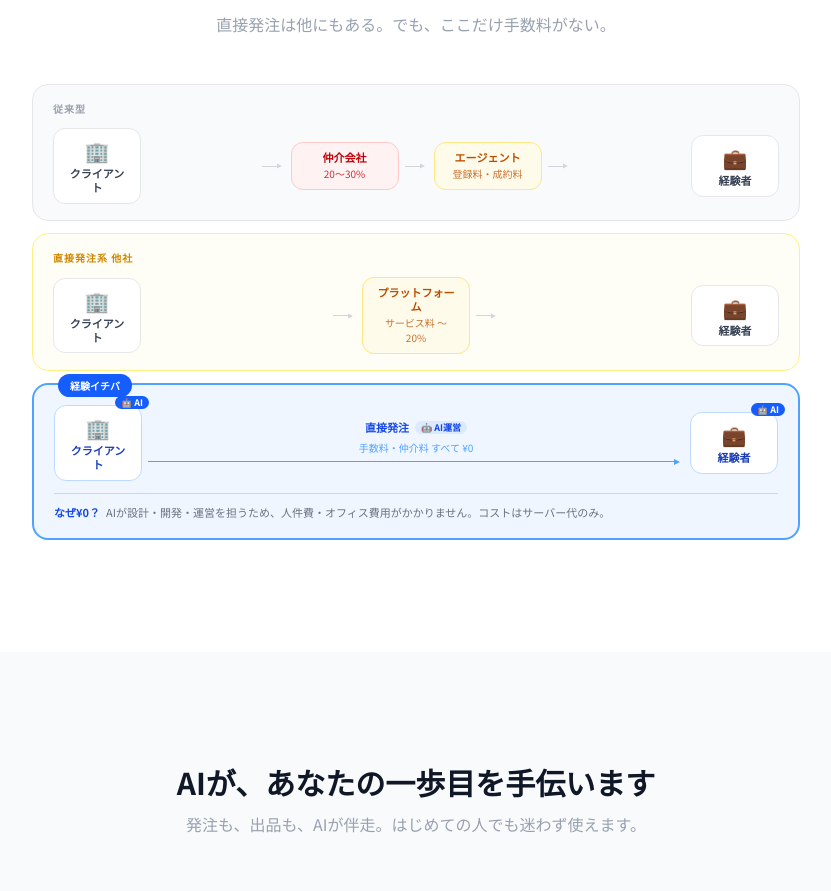
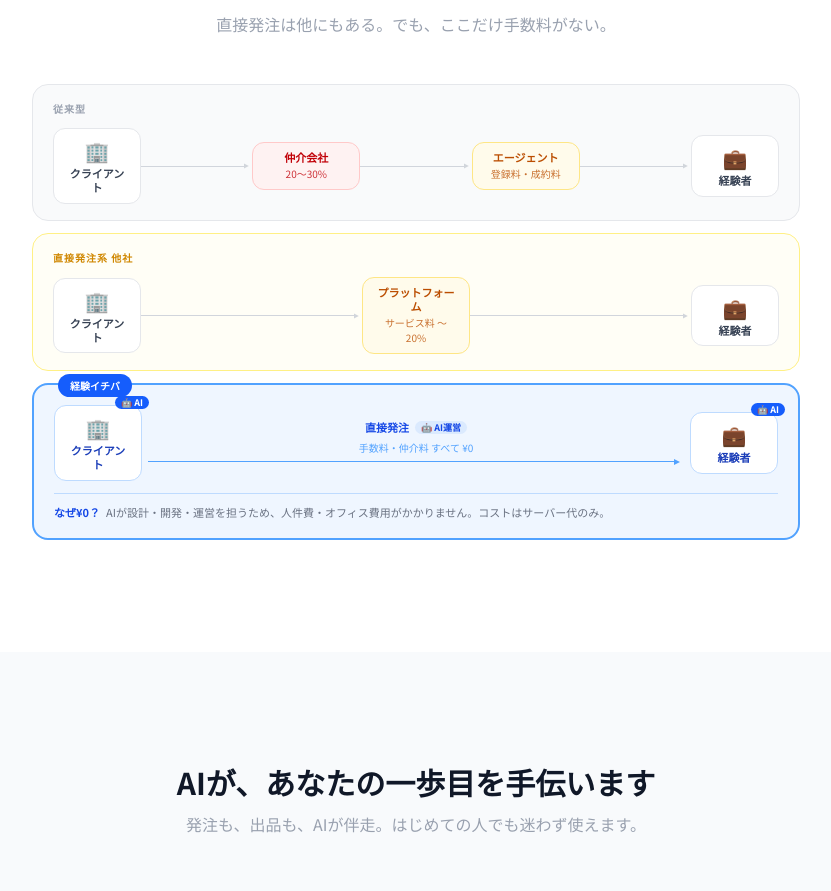
Before and after one commit to westville1030-tech11/skill-tana, a Next.js app: page / in a window 1280 px wide. Shown: the part 1025-1916 px from the top of the page, without its empty margins (224-1055 px from the left). Built offline with nearby package versions, Linux system fonts and the light colour scheme; no server answers.

Commit message:
仕組み図：矢印をflex-1で引き伸ばしてボックス間をきちんと繋げる

```diff
--- a/app/page.tsx
+++ b/app/page.tsx
@@ -393,15 +393,13 @@ function ConceptDiagram() {
       {/* 従来型 */}
       <div className="rounded-2xl border border-gray-200 bg-gray-50 px-5 py-4">
         <p className="text-[10px] font-bold text-gray-400 tracking-widest mb-3">従来型</p>
-        <div className="flex items-center gap-1.5">
+        <div className="flex items-center">
           <DiagBox icon="🏢" label="クライアント" />
-          <div className="flex-1 flex items-center justify-center gap-1.5">
-            <DiagArrow />
-            <DiagFee label="仲介会社" sub="20〜30%" red />
-            <DiagArrow />
-            <DiagFee label="エージェント" sub="登録料・成約料" amber />
-            <DiagArrow />
-          </div>
+          <DiagArrow stretch />
+          <DiagFee label="仲介会社" sub="20〜30%" red />
+          <DiagArrow stretch />
+          <DiagFee label="エージェント" sub="登録料・成約料" amber />
+          <DiagArrow stretch />
           <DiagBox icon="💼" label="経験者" />
         </div>
       </div>
@@ -409,13 +407,11 @@ function ConceptDiagram() {
       {/* 直接系他社 */}
       <div className="rounded-2xl border border-yellow-200 bg-yellow-50/40 px-5 py-4">
         <p className="text-[10px] font-bold text-yellow-600 tracking-widest mb-3">直接発注系 他社</p>
-        <div className="flex items-center gap-1.5">
+        <div className="flex items-center">
           <DiagBox icon="🏢" label="クライアント" />
-          <div className="flex-1 flex items-center justify-center gap-1.5">
-            <DiagArrow />
-            <DiagFee label="プラットフォーム" sub="サービス料 〜20%" amber />
-            <DiagArrow />
-          </div>
+          <DiagArrow stretch />
+          <DiagFee label="プラットフォーム" sub="サービス料 〜20%" amber />
+          <DiagArrow stretch />
           <DiagBox icon="💼" label="経験者" />
         </div>
       </div>
@@ -466,11 +462,13 @@ function DiagBox({ icon, label, blue, ai }: { icon: string; label: string; blue?
   );
 }
 
-function DiagArrow({ blue }: { blue?: boolean }) {
+function DiagArrow({ blue, stretch }: { blue?: boolean; stretch?: boolean }) {
+  const color = blue ? "bg-blue-300" : "bg-gray-300";
+  const fill = blue ? "#93c5fd" : "#d1d5db";
   return (
-    <div className={`flex items-center flex-shrink-0 ${blue ? "text-blue-300" : "text-gray-300"}`}>
-      <div className={`w-4 h-px ${blue ? "bg-blue-300" : "bg-gray-300"}`} />
-      <svg className="w-2 h-2 -ml-px" fill="currentColor" viewBox="0 0 10 10">
+    <div className={`flex items-center ${stretch ? "flex-1 min-w-[16px]" : "flex-shrink-0 w-5"}`}>
+      <div className={`flex-1 h-px ${color}`} />
+      <svg className="w-2 h-2 flex-shrink-0 -ml-px" fill={fill} viewBox="0 0 10 10">
         <path d="M0 2 L6 5 L0 8 Z" />
       </svg>
     </div>
```
